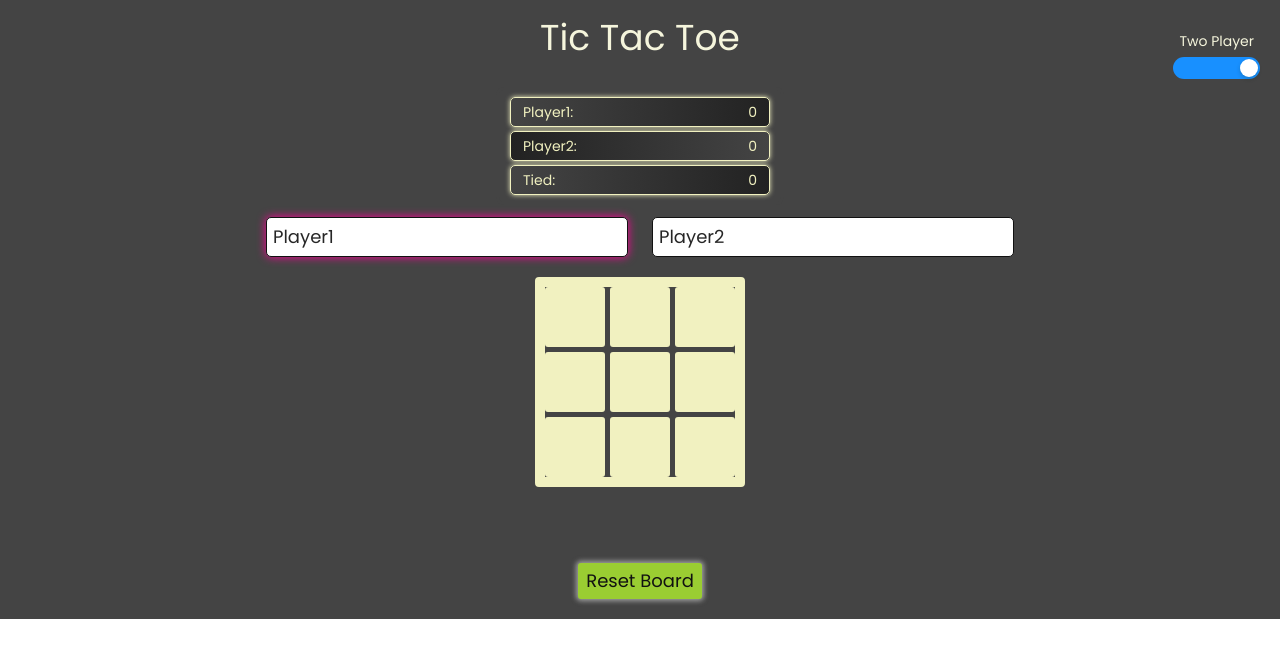
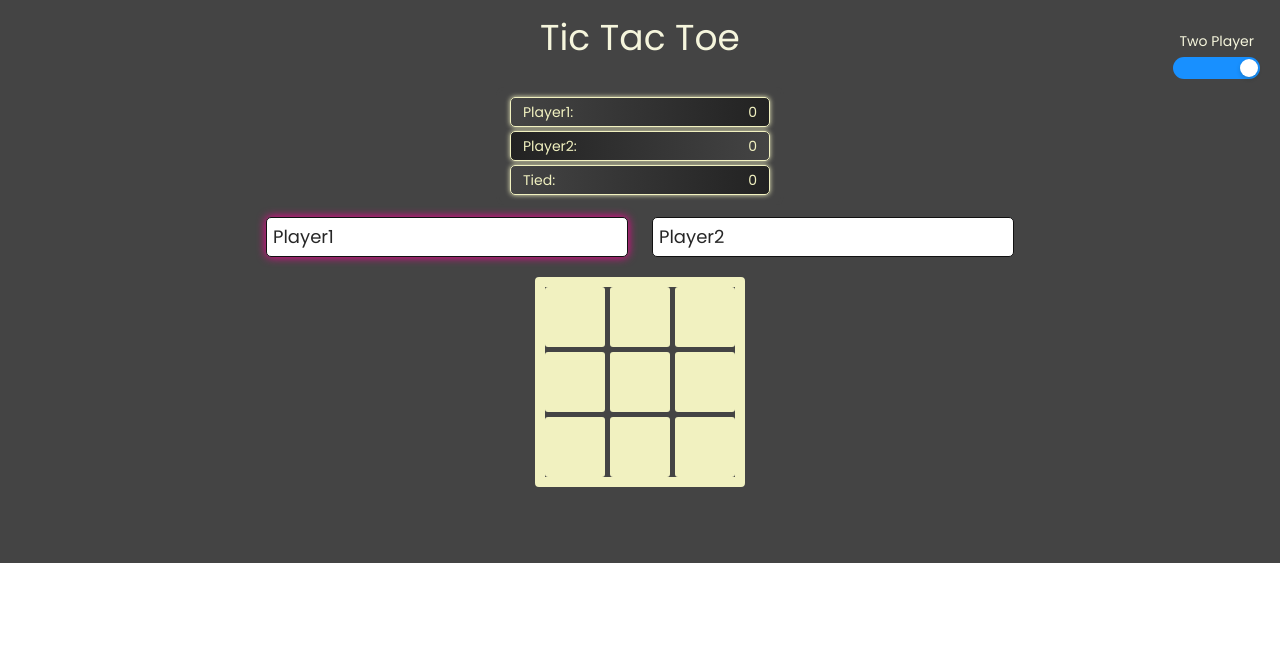
Before and after one commit to dsdeepak17/react-tic-tac-toe, a React (Create React App) app: page / in a window 1280 px wide. Shown: the top 658 px of the page. Built offline with nearby package versions, Linux system fonts and the light colour scheme.

Commit message:
conditionally shows Reset Board btn

```diff
--- a/src/TicTacToe.js
+++ b/src/TicTacToe.js
@@ -135,7 +135,7 @@ const TicTacToe = ({ gameMode }) => {
       </div>
       <p>{winner && winner !== 'Tie' && `Winner: ${winner}`}</p>
       <p>{winner && winner === 'Tie' && 'The Game is Tied!'}</p>
-      {true && (
+      {gamePaused && (
         <button
           className="reset-btn"
           onClick={() => {
--- a/src/utils.js
+++ b/src/utils.js
@@ -58,7 +58,6 @@ const getRandNum = (n, indices) => {
   let allPos = [0, 1, 2, 3, 4, 5, 6, 7, 8];
   let remainingPos = allPos.filter((val) => !indices.includes(val));
   let num = Math.floor(Math.random() * n);
-  console.log(num, remainingPos[num], indices, remainingPos);
   return remainingPos[num];
 };
 
@@ -83,6 +82,5 @@ export const newBoardAfterMove = (board, val) => {
   let pos = getNextMovePos(board);
   let newBoard = board.slice();
   newBoard[pos] = val;
-  console.log(board, newBoard, pos, val);
   return newBoard;
 };
```
